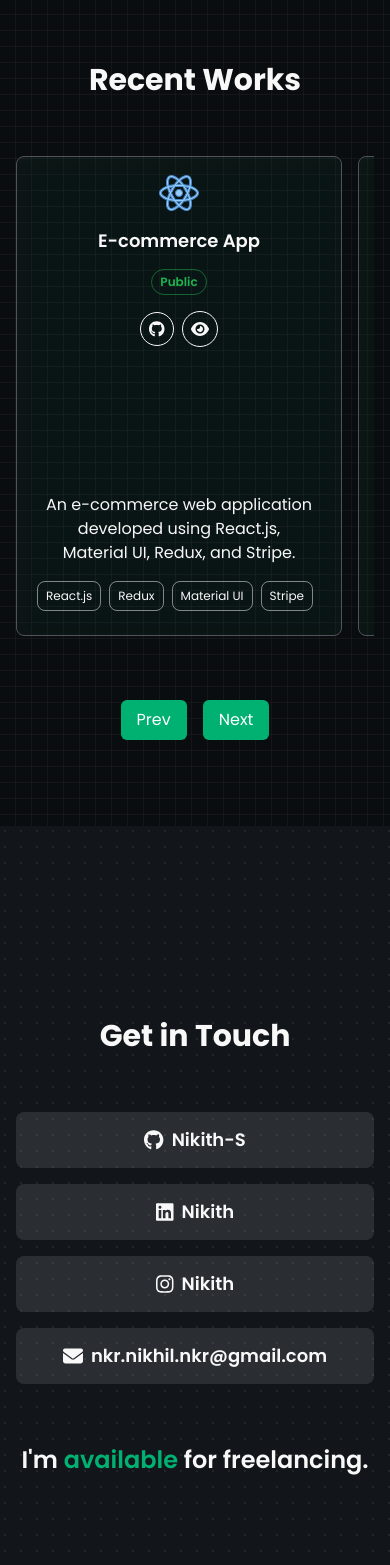
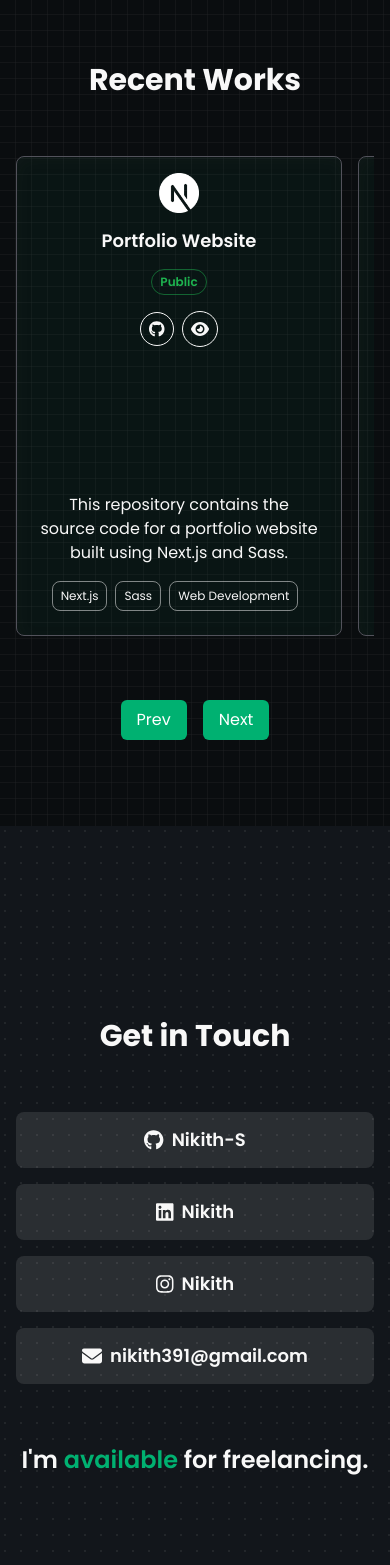
Before and after one commit to Nikith-S/nikith_portfolio, a Next.js app: page / in a window 390 px wide. Shown: the part 7030-8595 px from the top of the page. Built offline with nearby package versions, Linux system fonts and the light colour scheme; what tailwindcss-debug-screens would draw is missing.

Commit message:
changes made

```diff
--- a/src/app/payment/page.tsx
+++ /dev/null
@@ -1,16 +0,0 @@
-import dynamic from "next/dynamic";
-
-const PageBox = dynamic(() => import("@/components/core/PageBox"));
-const PaymentMainSection = dynamic(
-  () => import("@/components/payment/MainSection")
-);
-
-const Home = () => {
-  return (
-    <PageBox>
-      <PaymentMainSection />
-    </PageBox>
-  );
-};
-
-export default Home;
--- a/src/components/payment/MainSection.tsx
+++ /dev/null
@@ -1,28 +0,0 @@
-import ConstrainedBox from "@/components/core/constrained-box";
-import ResponsiveBox from "@/components/core/ResponsiveBox";
-import RazorPayButton from "@/components/common/razor-pay-button";
-
-const PaymentMainSection = () => {
-  return (
-    <ResponsiveBox
-      classNames="dark:bg-[var(--bgColor)] bg-[var(--bgColor)] dark:bg-grid-white/[0.1] bg-grid-white/[0.1] min-h-screen items-center justify-center relative overflow-hidden rounded-md"
-      id="payment"
-    >
-      <ConstrainedBox classNames="px-4 py-8 z-20 items-center justify-center">
-        <p className="text-center text-2xl lg:text-3xl font-semibold mt-4 max-w-screen-md">
-          Thank you for choosing me to work on your project - I appreciate your
-          trust and partnership!
-        </p>
-        <p className="text-center text-base mt-4 mb-8 max-w-screen-md">
-          Securely pay for your website, mobile app, or backend API development
-          project. I specialize in creating high-quality, customized solutions
-          tailored to your needs.
-        </p>
-
-        <RazorPayButton />
-      </ConstrainedBox>
-    </ResponsiveBox>
-  );
-};
-
-export default PaymentMainSection;
--- a/src/constants/strings.ts
+++ b/src/constants/strings.ts
@@ -16,8 +16,8 @@ class Strings {
   static instagramUsername = "Nikith";
 
   static email = "Email";
-  static primaryEmailLink = "mailto:nkr.nikhil.nkr@gmail.com";
-  static primaryEmail = "nkr.nikhil.nkr@gmail.com";
+  static primaryEmailLink = "mailto:nikith391@gmail.@gmail.com";
+  static primaryEmail = "nikith391@gmail.com";
 
   static fullName = "Nikith S";
   static shortName = "nikith";
--- a/src/data/projects.ts
+++ b/src/data/projects.ts
@@ -1,7 +1,20 @@
 import { IProjectItem, ProjectType, RepoType } from "@/types";
 
 const projects: IProjectItem[] = [
-  {
+
+    {
+      id: "portfolio-website",
+      title: "Portfolio Website",
+      description:
+        "This repository contains the source code for a portfolio website built using Next.js and Sass.",
+      icon: "/skills/nextjs.png",
+      repoType: RepoType.Public,
+      projectType: ProjectType.Personal,
+      githubUrl: "https://github.com/Nikith-S/",
+      url: "https://nikith-portfolio-z7kv.vercel.app",
+      tags: ["Next.js", "Sass", "Web Development"],
+    },
+    {
     id: "e-commerce-app-mern",
     title: "E-commerce App",
     description:
@@ -37,18 +50,7 @@ const projects: IProjectItem[] = [
     githubUrl: "https://github.com/Nikith-S/",
     tags: ["Node.js", "Express.js", "MongoDB", "Stripe"],
   },
-  {
-    id: "portfolio-website",
-    title: "Portfolio Website",
-    description:
-      "This repository contains the source code for a portfolio website built using Next.js and Sass.",
-    icon: "/skills/nextjs.png",
-    repoType: RepoType.Public,
-    projectType: ProjectType.Personal,
-    githubUrl: "https://github.com/Nikith-S/",
-    url: "https://",
-    tags: ["Next.js", "Sass", "Web Development"],
-  },
+
   {
     id: "bus-reservation-system-management",
     title: "Bus Reservation System Management",
```
Also changed, not shown: src/data/socialLinks.ts (+0 -12 lines).
